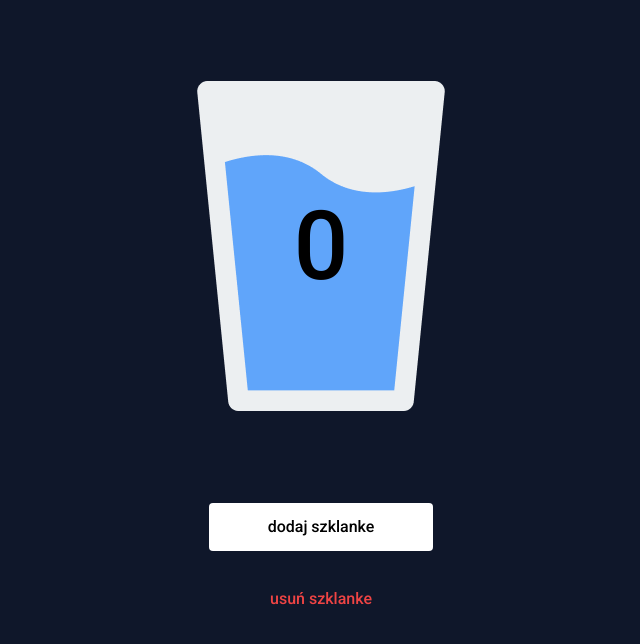
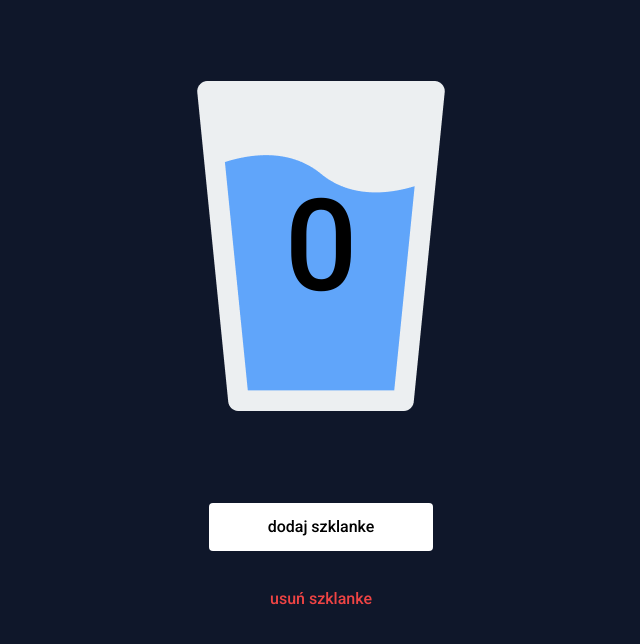
Before and after one commit to FlyingFreestyle/hydrapp, a website built with Parcel: page src/index.html in a window 1280 px wide. Shown: the part 164-808 px from the top of the page, without its empty margins (319-959 px from the left). Built offline with nearby package versions, Linux system fonts and the light colour scheme.

Commit message:
Improve glass counter style

```diff
--- a/src/index.html
+++ b/src/index.html
@@ -48,7 +48,7 @@
     <p class="text-6xl text-white mb-16">hydrapp</p>
     <div class="relative mb-12">
       <img src="images/water-glass.png" alt="Water glass">
-      <p class="count--js absolute left-1/2 top-1/2 text-8xl -translate-x-1/2 -translate-y-1/2">0</p>
+      <p class="count--js absolute left-0 top-0 flex w-full h-full justify-center items-center text-9xl">0</p>
     </div>
     <div class="flex flex-col gap-6">
       <button class="add-glass--js bg-white text-black text-base rounded w-56 h-12">
```
